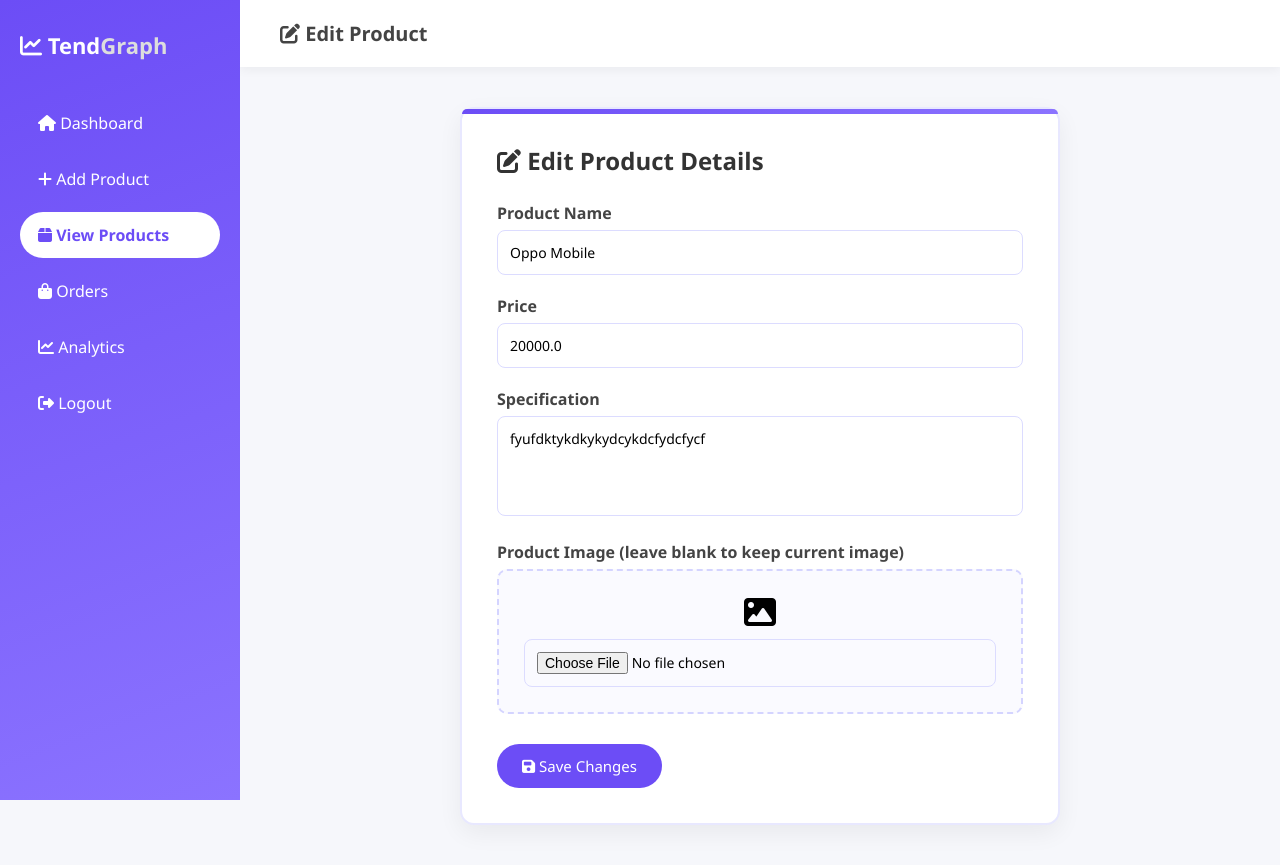
After one commit to Payasjenner16/purchasing_tendency, a Flask app: page /edit_product/1 in a window 1280 px wide. The commit adds this page. Run offline with Flask 3, Linux system fonts and the light colour scheme; a user stored in the database is signed in; data comes from the database, SQL or seed files in the repository.

Commit message:
feat: implement seller module for edit products

```diff
--- a/app.py
+++ b/app.py
@@ -27,10 +27,6 @@ app.register_blueprint(admin_bp)
 app.register_blueprint(seller_bp)
 app.register_blueprint(buyer_bp)
 
-# ------------------------------------------------
-# HOME
-# ------------------------------------------------
-
 @app.route("/")
 def index():
     conn = get_db()
--- a/modules/seller.py
+++ b/modules/seller.py
@@ -438,6 +438,66 @@ def view_products():
     return render_template("view_products.html",products=products)
 
 # ------------------------------------------------
+# SELLER EDIT ORDERS
+# ------------------------------------------------
+@seller_bp.route("/edit_product/<id>", methods=["GET", "POST"])
+def edit_product(id):
+
+    if "seller" not in session:
+        return redirect("/seller_login")
+
+    conn=get_db()
+    cur=conn.cursor()
+
+    if request.method=="POST":
+
+        name=request.form["name"]
+        price=request.form["price"]
+        specification=request.form["specification"]
+
+        if "image" in request.files and request.files["image"].filename != "":
+            file=request.files["image"]
+            filename=file.filename
+            filepath=os.path.join(current_app.config["UPLOAD_FOLDER"],filename)
+            file.save(filepath)
+
+            cur.execute("""
+            UPDATE products
+            SET name=?, price=?, specification=?, image=?
+            WHERE id=? AND seller_id=?
+            """,(name, price, specification, filename, id, session["seller"]))
+        else:
+            cur.execute("""
+            UPDATE products
+            SET name=?, price=?, specification=?
+            WHERE id=? AND seller_id=?
+            """,(name, price, specification, id, session["seller"]))
+
+        conn.commit()
+        return redirect("/view_products")
+
+    cur.execute("SELECT * FROM products WHERE id=? AND seller_id=?", (id, session["seller"]))
+    product=cur.fetchone()
+
+    if not product:
+        return redirect("/view_products")
+
+    return render_template("edit_product.html", product=product)
+
+@seller_bp.route("/delete_product/<id>")
+def delete_product(id):
+
+    if "seller" not in session:
+        return redirect("/seller_login")
+
+    conn=get_db()
+    cur=conn.cursor()
+
+    cur.execute("DELETE FROM products WHERE id=? AND seller_id=?", (id, session["seller"]))
+    conn.commit()
+
+    return redirect("/view_products")
+# ------------------------------------------------
 # SELLER VIEW ORDERS
 # ------------------------------------------------
 
--- /dev/null
+++ b/templates/edit_product.html
@@ -0,0 +1,370 @@
+<!DOCTYPE html>
+<html>
+<head>
+
+<title>Edit Product - TendGraph</title>
+
+<link rel="stylesheet" href="https://cdnjs.cloudflare.com/ajax/libs/font-awesome/6.5.0/css/all.min.css">
+
+<style>
+
+*{
+margin:0;
+padding:0;
+box-sizing:border-box;
+font-family:Segoe UI,sans-serif;
+}
+
+body{
+background:#f6f7fb;
+display:flex;
+}
+
+/* SIDEBAR */
+
+.sidebar{
+width:240px;
+height:100vh;
+background:linear-gradient(160deg,#6c4df6,#8b73ff);
+padding:30px 20px;
+position:fixed;
+}
+
+.sidebar .logo{
+color:white;
+font-size:22px;
+font-weight:bold;
+margin-bottom:40px;
+}
+
+.sidebar .logo span{
+color:#ddd;
+}
+
+.sidebar a{
+display:block;
+padding:12px 18px;
+margin-bottom:10px;
+color:white;
+text-decoration:none;
+border-radius:30px;
+font-weight:500;
+transition:0.3s;
+}
+
+.sidebar a:hover{
+background:rgba(255,255,255,0.2);
+padding-left:24px;
+}
+
+.sidebar a.active{
+background:white;
+color:#6c4df6;
+font-weight:600;
+}
+
+/* MAIN */
+
+.main{
+margin-left:240px;
+width:100%;
+}
+
+/* HEADER */
+
+.topbar{
+background:white;
+padding:20px 40px;
+display:flex;
+align-items:center;
+box-shadow:0 3px 10px rgba(0,0,0,0.05);
+}
+
+.topbar h3{
+color:#444;
+font-size:20px;
+}
+
+/* CONTENT */
+
+.content{
+padding:40px;
+display:flex;
+justify-content:center;
+}
+
+/* FORM CARD */
+
+.form-card{
+
+width:600px;
+
+background:white;
+
+padding:35px;
+
+border-radius:14px;
+
+border:2px solid #e8e8ff;
+
+box-shadow:0 8px 25px rgba(0,0,0,0.06);
+
+position:relative;
+
+}
+
+/* TOP BORDER ACCENT */
+
+.form-card:before{
+
+content:"";
+
+position:absolute;
+
+top:0;
+left:0;
+
+width:100%;
+height:5px;
+
+background:linear-gradient(90deg,#6c4df6,#8b73ff);
+
+border-radius:14px 14px 0 0;
+
+}
+
+.form-card h2{
+margin-bottom:25px;
+color:#333;
+}
+
+/* INPUT GROUP */
+
+.input-group{
+margin-bottom:20px;
+}
+
+.input-group label{
+font-weight:600;
+display:block;
+margin-bottom:6px;
+color:#444;
+}
+
+.input-group input,
+.input-group textarea{
+
+width:100%;
+
+padding:12px;
+
+border-radius:8px;
+
+border:1px solid #dcdcff;
+
+outline:none;
+
+transition:0.3s;
+
+font-size:14px;
+
+}
+
+.input-group textarea{
+resize:none;
+height:100px;
+}
+
+/* INPUT HOVER */
+
+.input-group input:focus,
+.input-group textarea:focus{
+
+border-color:#6c4df6;
+
+box-shadow:0 0 6px rgba(108,77,246,0.25);
+
+}
+
+/* IMAGE UPLOAD */
+
+.upload-box{
+
+border:2px dashed #d4d4ff;
+
+border-radius:10px;
+
+padding:25px;
+
+text-align:center;
+
+background:#fafaff;
+
+transition:0.3s;
+
+}
+
+.upload-box:hover{
+
+background:#f3f2ff;
+
+border-color:#6c4df6;
+
+}
+
+.upload-box input{
+
+margin-top:10px;
+
+}
+
+/* BUTTON */
+
+.submit-btn{
+
+margin-top:10px;
+
+background:#6c4df6;
+
+color:white;
+
+border:none;
+
+padding:12px 25px;
+
+border-radius:25px;
+
+font-size:15px;
+
+cursor:pointer;
+
+transition:0.3s;
+
+}
+
+.submit-btn:hover{
+
+background:#5637e0;
+
+transform:scale(1.05);
+
+box-shadow:0 6px 16px rgba(108,77,246,0.35);
+
+}
+
+</style>
+
+</head>
+
+<body>
+
+
+<!-- SIDEBAR -->
+
+<div class="sidebar">
+
+<div class="logo">
+<i class="fa fa-chart-line"></i> Tend<span>Graph</span>
+</div>
+
+<a href="/seller_dashboard">
+<i class="fa fa-home"></i> Dashboard
+</a>
+
+<a href="/add_product">
+<i class="fa fa-plus"></i> Add Product
+</a>
+
+<a href="/view_products" class="active">
+<i class="fa fa-box"></i> View Products
+</a>
+
+<a href="/seller_orders">
+<i class="fa fa-shopping-bag"></i> Orders
+</a>
+
+<a href="/seller_analytics">
+<i class="fa fa-chart-line"></i> Analytics
+</a>
+
+<a href="/logout">
+<i class="fa fa-sign-out-alt"></i> Logout
+</a>
+
+</div>
+
+
+<!-- MAIN -->
+
+<div class="main">
+
+
+<div class="topbar">
+
+<h3>
+<i class="fa fa-edit"></i> Edit Product
+</h3>
+
+</div>
+
+
+<div class="content">
+
+
+<div class="form-card">
+
+<h2><i class="fa fa-edit"></i> Edit Product Details</h2>
+
+<form method="post" enctype="multipart/form-data">
+
+
+<div class="input-group">
+<label>Product Name</label>
+<input type="text" name="name" value="{{product.name}}" placeholder="Enter product name">
+</div>
+
+
+<div class="input-group">
+<label>Price</label>
+<input type="text" name="price" value="{{product.price}}" placeholder="Enter product price">
+</div>
+
+
+<div class="input-group">
+<label>Specification</label>
+<textarea name="specification" placeholder="Enter product specification">{{product.specification}}</textarea>
+</div>
+
+
+<div class="input-group">
+
+<label>Product Image (leave blank to keep current image)</label>
+
+<div class="upload-box">
+
+<i class="fa fa-image fa-2x"></i>
+
+<br>
+
+<input type="file" name="image">
+
+</div>
+
+</div>
+
+
+<button class="submit-btn">
+<i class="fa fa-save"></i> Save Changes
+</button>
+
+</form>
+
+</div>
+
+
+</div>
+
+</div>
+
+</body>
+</html>
```
Also changed, not shown: modules/buyer.py (+71 -55 lines), templates/dash.html (+8 -3 lines), templates/seq.html (line endings or trailing spaces).
